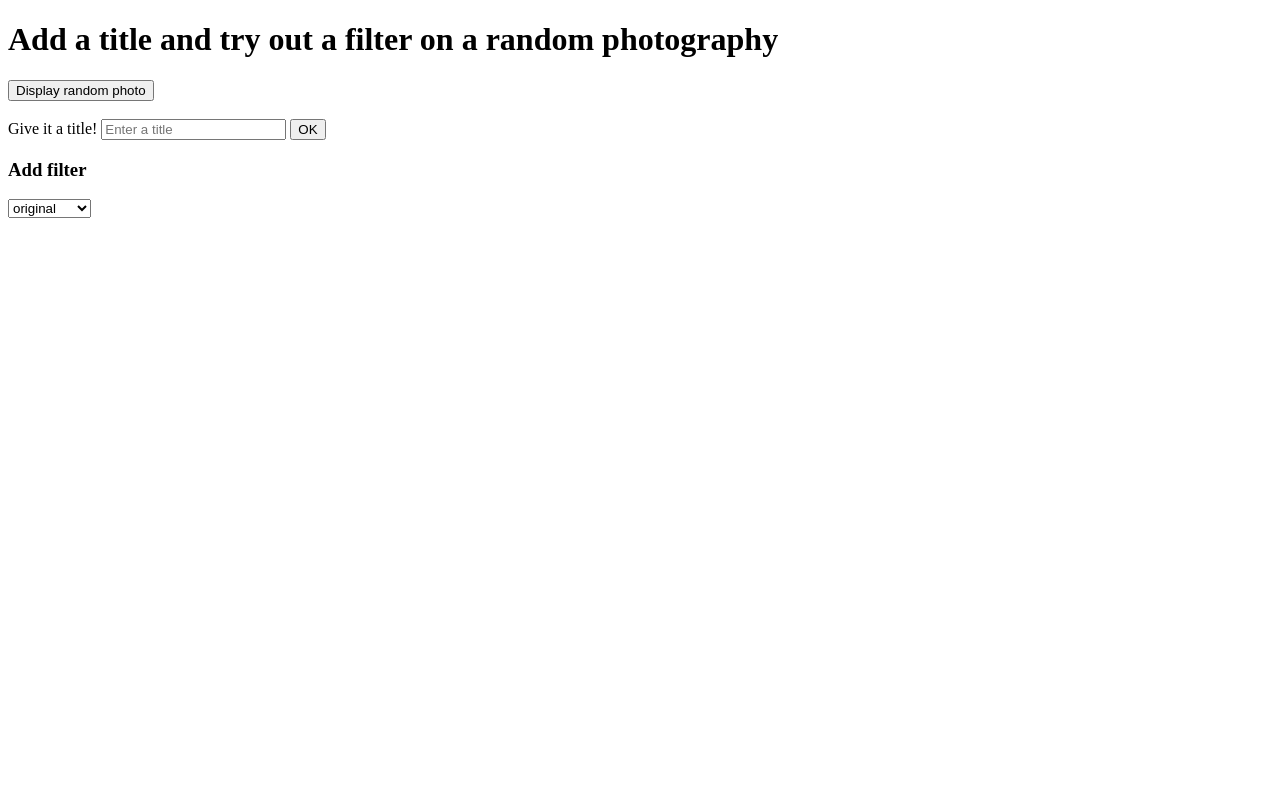
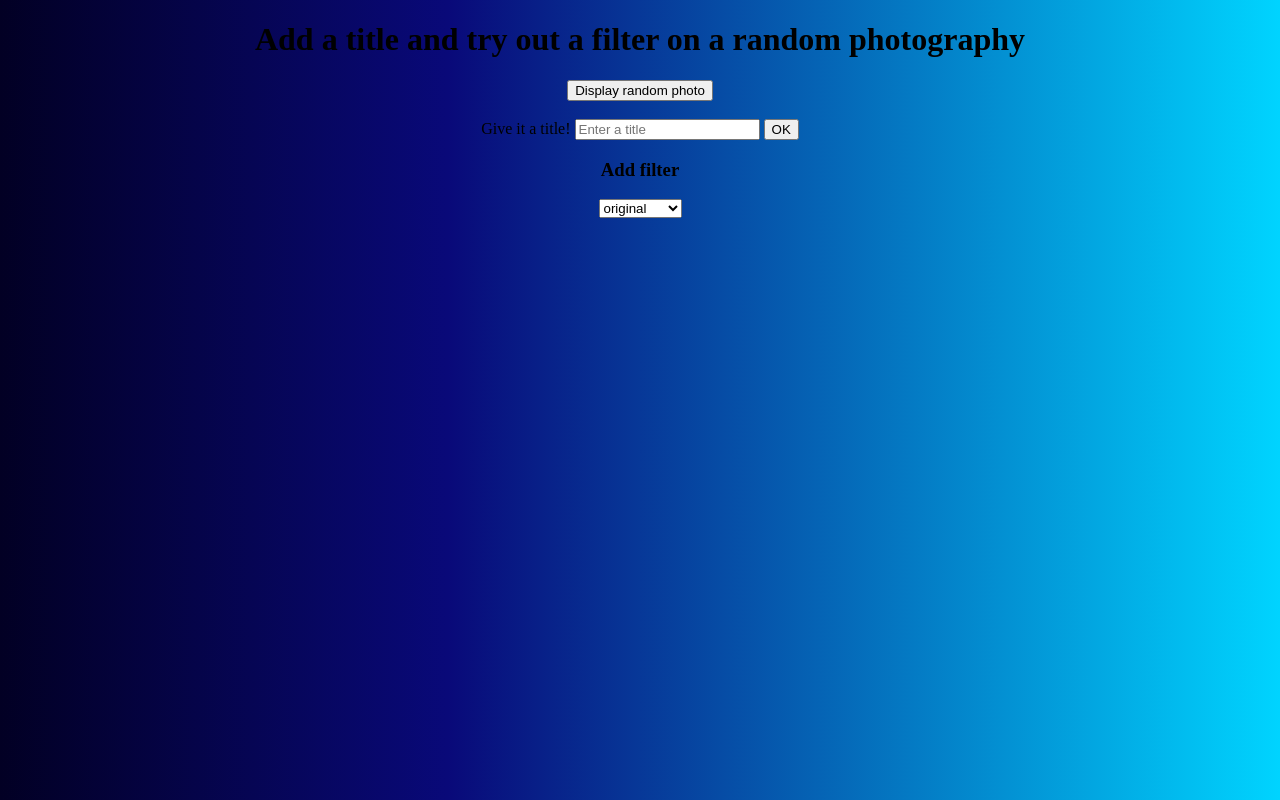
Before and after one commit to JonathanB96/phase1-project, a plain HTML site: page index.html in a window 1280 px wide. Drawn offline with Linux system fonts and the light colour scheme.

Commit message:
body styling

```diff
--- a/style.css
+++ b/style.css
@@ -0,0 +1,5 @@
+body{
+    text-align: center;
+    background: #1b1f47 ;
+    background: linear-gradient(90deg, rgba(2,0,36,1) 0%, rgba(9,9,121,1) 35%, rgba(0,212,255,1) 100%);
+    }
```
Also changed, not shown: index.html (line endings or trailing spaces).
